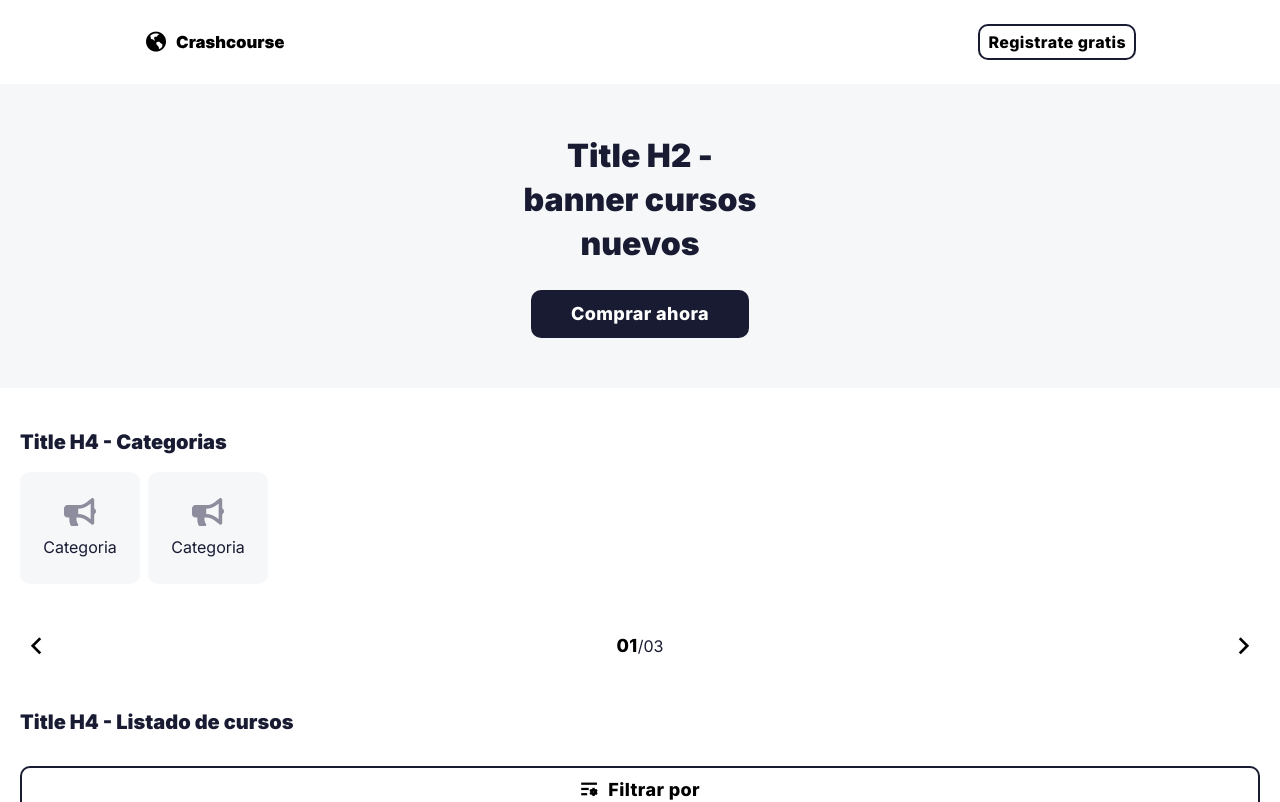
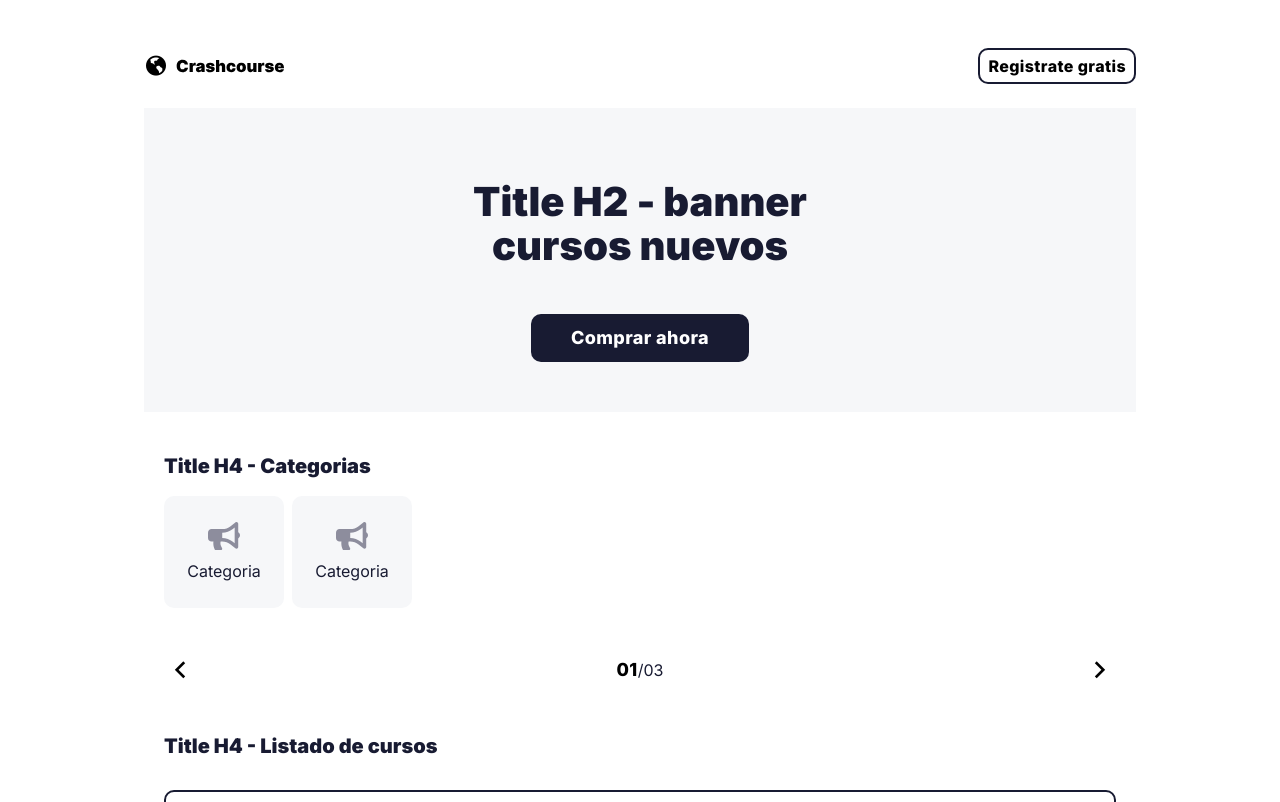
Before and after one commit to kedeinroga/crashcourse-front, a React (Create React App) app: page / in a window 1280 px wide. Shown: the top 802 px of the page. Built offline with nearby package versions, Linux system fonts and the light colour scheme.

Commit message:
hero in version desktop

```diff
--- a/src/components/main/header.css
+++ b/src/components/main/header.css
@@ -109,7 +109,7 @@ input[type="checkbox"]:checked ~ .nav-close {
     display: flex;
     align-items: center;
     justify-content: space-between;
-    padding: 24px 144px;
+    padding: 24px 0;
   }
 
   .nav-desktop div {
--- a/src/components/main/hero.css
+++ b/src/components/main/hero.css
@@ -16,3 +16,14 @@
   height: 132px;
   width: 250px;
 }
+
+@media only screen and (min-width: 480px) {
+  .hero__title h2 {
+    font-size: 40px;
+  }
+
+  .hero__title {
+    height: 132px;
+    width: 334px;
+  }
+}
--- a/src/index.css
+++ b/src/index.css
@@ -40,3 +40,9 @@ p {
   line-height: 24px;
   color: var(--color-black);
 }
+
+@media only screen and (min-width: 480px) {
+  body {
+    padding: 24px 144px;
+  }
+}
```
